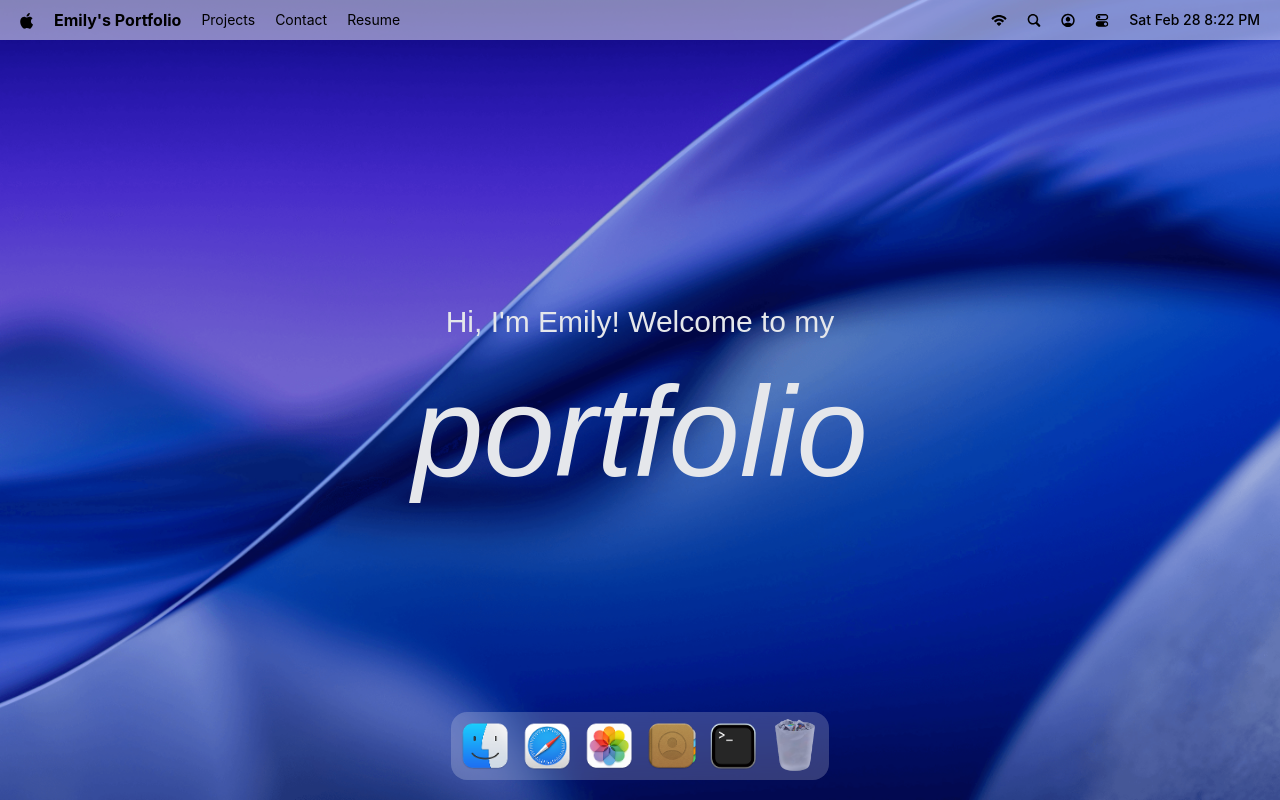
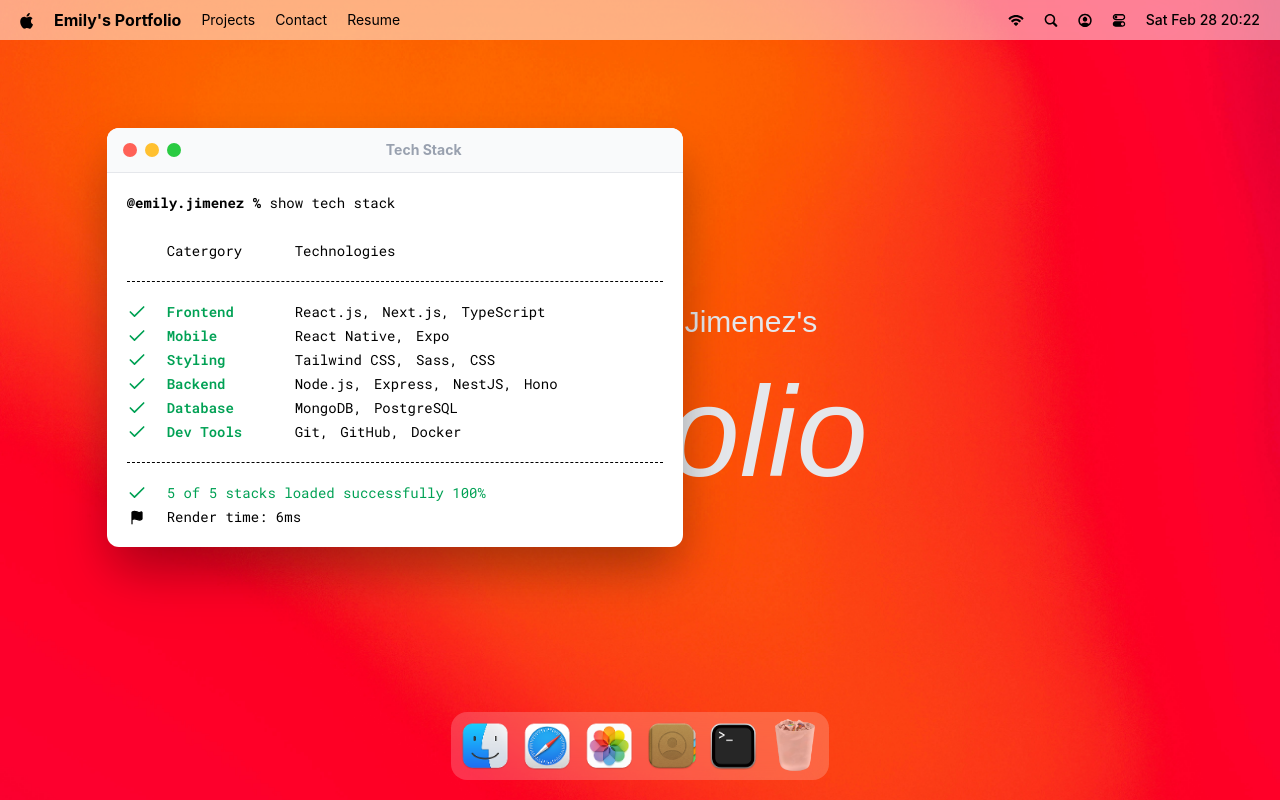
Before and after one commit to JimenezEM/mac-os, a React (Vite) app: page / in a window 1280 px wide. Both pictures are taken after a click on the button 733 px from the left and 746 px from the top of the page. Built offline with nearby package versions, Linux system fonts and the light colour scheme; a web font is replaced by a local one.

Commit message:
implement HOC for window states and added terminal window

```diff
--- a/package.json
+++ b/package.json
@@ -14,11 +14,13 @@
     "@tailwindcss/vite": "^4.2.1",
     "dayjs": "^1.11.19",
     "gsap": "^3.14.2",
+    "immer": "^11.1.4",
     "lucide-react": "^0.575.0",
     "react": "^19.2.0",
     "react-dom": "^19.2.0",
     "react-tooltip": "^5.30.0",
-    "tailwindcss": "^4.2.1"
+    "tailwindcss": "^4.2.1",
+    "zustand": "^5.0.11"
   },
   "devDependencies": {
     "@eslint/js": "^9.39.1",
--- a/src/App.jsx
+++ b/src/App.jsx
@@ -1,6 +1,11 @@
 import React from 'react';
+import gsap from 'gsap';
+import { Draggable } from 'gsap/Draggable';
 
-import {Navbar, Welcome, Dock} from "#components";
+import { Navbar, Welcome, Dock } from "#components";
+import { Terminal } from "#windows";
+
+gsap.registerPlugin(Draggable);
 
 const App = () => {
   return (
@@ -9,7 +14,7 @@ const App = () => {
       <Welcome />
       <Dock />
 
-
+      <Terminal />
     </main>
   );
 };
--- a/src/components/Dock.jsx
+++ b/src/components/Dock.jsx
@@ -3,8 +3,10 @@ import { useGSAP } from '@gsap/react';
 import React, { useRef } from 'react'
 import {Tooltip} from "react-tooltip";
 import gsap from 'gsap';
+import useWindowStore from '#store/window.js';
 
 const Dock = () => {
+    const {openWindow, closeWindow, windows} = useWindowStore();
     const dockRef = useRef(null);
 
     useGSAP(() => {
@@ -58,7 +60,22 @@ const Dock = () => {
     }, []);
 
     const toggleApp = (app) => {
-        //open window logic
+        if(!app.canOpen) return;
+
+        const window = windows[app.id];
+
+        if (!window) {
+            console.error(`Window not found for app: ${app.id}`);
+            return;
+
+        }
+
+        if (window.isOpen) {
+            closeWindow(app.id);
+        } else {
+            openWindow(app.id);
+        }
+
     };
 
   return (
--- a/src/components/Navbar.jsx
+++ b/src/components/Navbar.jsx
@@ -31,7 +31,7 @@ const Navbar = () => {
                 ))}
             </ul>
 
-            <time>{dayjs().format('ddd MMM D h:mm A')}</time>
+            <time>{dayjs().format('ddd MMM DD HH:mm')}</time>
         </div>
 
     </nav>
--- a/src/components/Welcome.jsx
+++ b/src/components/Welcome.jsx
@@ -76,7 +76,7 @@ const Welcome = () => {
   return <section id="welcome">
     <p ref={subtitleRef}>
         {renderText(
-            "Hi, I'm Emily! Welcome to my",
+            "Hi! This is Emily Jimenez's",
             'text-3xl font-georama',
             100
         )}
--- /dev/null
+++ b/src/components/WindowControls.jsx
@@ -0,0 +1,17 @@
+import useWindowStore from '#store/window.js';
+import React from 'react'
+
+const WindowControls = ({ target }) => {
+    const { closeWindow } = useWindowStore();
+
+    return (
+        <div id='window-controls'>
+            <div className='close' onClick={() => closeWindow(target)} />
+            <div className='minimize' />
+            <div className='maximize' />
+
+        </div>
+    );
+};
+
+export default WindowControls;
--- a/src/components/index.js
+++ b/src/components/index.js
@@ -1,5 +1,6 @@
 import Navbar from "#components/Navbar.jsx";
 import Welcome from "#components/Welcome.jsx";
 import Dock from "#components/Dock.jsx";
+import WindowControls from "#components/WindowControls.jsx";
 
-export {Navbar, Welcome, Dock};
+export { Navbar, Welcome, Dock, WindowControls };
--- /dev/null
+++ b/src/hoc/WindowWrapper.jsx
@@ -0,0 +1,53 @@
+import useWindowStore from '#store/window.js';
+import { useGSAP } from '@gsap/react';
+import React, { useLayoutEffect, useRef } from 'react'
+import gsap from "gsap";
+import { Draggable } from 'gsap/Draggable';
+
+const WindowWrapper = (Component, windowKey) => {
+
+    const Wrapped = (props) => {
+        const {focusWindow, windows} = useWindowStore();
+        const {isOpen, zIndex} = windows[windowKey];
+        const ref = useRef(null);
+
+        useGSAP(() => {
+            const el = ref.current;
+            if(!el || !isOpen) return;
+
+            el.style.display = "block";
+
+            gsap.fromTo(el,
+                { scale: 0.8, opacity: 0, y: 40 },
+                { scale: 1, opacity: 1, y: 0, duration: 0.4, ease: "power3.out" });
+        }, [isOpen]);
+
+        useGSAP(() => {
+            const el = ref.current;
+            if (!el) return;
+
+            const [instance] = Draggable.create(el, { onPress: () => focusWindow (windowKey) });
+
+            return () => instance.kill();
+        }, []);
+
+        useLayoutEffect(() => {
+            const el = ref.current;
+            if(!el) return;
+
+            el.style.display = isOpen ? "block" : "none";
+        }, [isOpen]);
+
+        return (
+            <section id={windowKey} ref={ref} style={{zIndex}} className='absolute'>
+                <Component {...props} />
+            </section>
+        );
+    };
+
+    Wrapped.displayName = `WindowWrapper(${Component.displayName || Component.name || "Component"})`;
+
+    return Wrapped;
+};
+
+export default WindowWrapper;
--- /dev/null
+++ b/src/store/window.js
@@ -0,0 +1,42 @@
+import { immer } from 'zustand/middleware/immer';
+import {create} from 'zustand';
+import { INITIAL_Z_INDEX, WINDOW_CONFIG } from '#constants';
+
+const useWindowStore = create(
+    immer((set) => ({
+        windows: WINDOW_CONFIG,
+        nextZIndex: INITIAL_Z_INDEX + 1,
+
+        openWindow: (windowKey, data = null) =>
+            set((state) => {
+                const win = state.windows[windowKey];
+                if(!win) return;
+                win.isOpen = true;
+                win.zIndex = state.nextZIndex;
+                win.data = data ?? win.data;
+                state.nextZIndex++;
+        }),
+
+        closeWindow: (windowKey) =>
+            set((state) => {
+                const win = state.windows[windowKey];
+                    // console.log("heres the problem!!");
+                    // console.log("windowKey:", windowKey);
+                    // console.log("available keys:", Object.keys(state.windows));
+                if(!win) return;
+                    // console.log("heres NOT the problem");
+                win.isOpen = false;
+                win.zIndex = INITIAL_Z_INDEX;
+                win.data = null;
+        }),
+
+        focusWindow: (windowKey) =>
+            set((state) => {
+                const win = state.windows[windowKey];
+                win.zIndex = state.nextZIndex++;
+        }),
+
+    })),
+);
+
+export default useWindowStore;
--- /dev/null
+++ b/src/windows/Terminal.jsx
@@ -0,0 +1,66 @@
+import WindowWrapper from '#hoc/WindowWrapper.jsx';
+import { techStack } from '#constants/index.js';
+
+import React from 'react';
+import { Check, Flag } from "lucide-react";
+import WindowControls from '#components/WindowControls.jsx';
+
+const Terminal = () => {
+  return (
+    <>
+        <div id="window-header">
+            <WindowControls target="terminal" />
+            <h2>Tech Stack</h2>
+        </div>
+
+        <div className='techstack'>
+            <p>
+                <span className='font-bold'>@emily.jimenez % </span>
+                show tech stack
+            </p>
+
+            <div className='label'>
+                <p className='w-32'>Catergory</p>
+                <p>Technologies</p>
+            </div>
+
+            <ul className='content'>
+                {techStack.map(({ category, items }) => (
+                    <li key={category} className='flex items-center'>
+                        <Check className = "check" size={20} />
+                        <h3>{category}</h3>
+                        <ul>
+                            {items.map((item, i) => (
+                                <li key={i}>
+                                    {item}
+                                    {i < items.length - 1 ? "," : ""}
+                                </li>
+                            ))}
+                        </ul>
+                    </li>
+                ))}
+            </ul>
+
+            <div className='footnote'>
+                <p>
+                    <Check size={20} /> 5 of 5 stacks loaded successfully
+                    100%
+                </p>
+
+                <p className='text-black'>
+                    <Flag size={15} fill="black" />
+                    Render time: 6ms
+                </p>
+            </div>
+
+        </div>
+    </>
+  );
+
+};
+
+//hoc: a component that takes a component as an input a returns a modified version of it
+
+const TerminalWindow = WindowWrapper(Terminal, "terminal");
+
+export default TerminalWindow;
--- /dev/null
+++ b/src/windows/index.js
@@ -0,0 +1,3 @@
+import Terminal from "#windows/Terminal.jsx";
+
+export { Terminal };
```
Also changed, not shown: public/images/wallpaper.png, 1 other file (tests, documents, lock files or other folders).
